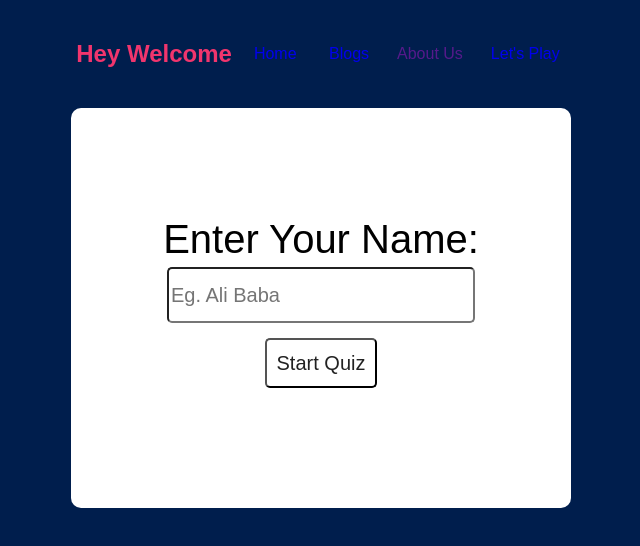
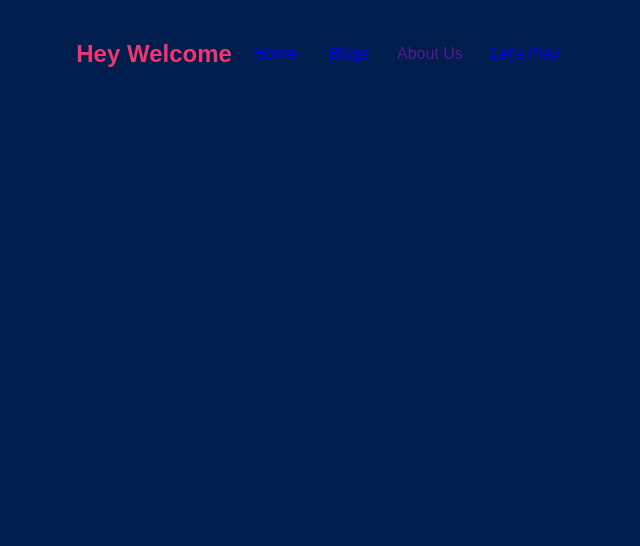
Before and after one commit to nirz306/Legal-Lift, a React (Create React App) app: page / in a window 1280 px wide. Shown: the top 546 px of the page, without its empty margins (319-959 px from the left). Built offline with nearby package versions, Linux system fonts and the light colour scheme.

Commit message:
Update App.js for debugging purpose

```diff
--- a/src/App.js
+++ b/src/App.js
@@ -1,43 +1,40 @@
 import "./App.css";
 import Navbar from "./Navbar";
 import Menu from "./components/Menu";
-import Quiz from "./components/Quiz";
-import EndScreen from "./components/EndScreen";
-import { useState } from "react";
-import { GameStateContext } from "./helpers/Contexts";
+
+
 import {BrowserRouter as Router,Route, Switch} from 'react-router-dom';
 import Blogs from "./helpers/Blogs";
 import Home from "./Home";
-// import Create from './Create';
-// ['menu', 'playing', 'finished']
+
 
 function App() {
-  const [gameState, setGameState] = useState("menu");
-  const [userName, setUserName] = useState("");
-  const [score, setScore] = useState(0);
 
   return (
-    // {<Router>
-    <div className="App">
+
+    <Router>
+     <div className="App">
         <Navbar/>
-       <GameStateContext.Provider
-        value={{
-          gameState,
-          setGameState,
-          userName,
-          setUserName,
-          score,
-          setScore,
-        }}
-      >
-        {gameState === "Home" && <Home />}
-        {gameState === "menu" && <Menu />}
-        {gameState === "playing" && <Quiz />}
-        {gameState === "finished" && <EndScreen />}
-      </GameStateContext.Provider>
+
+        <div className="content">
+          <Switch>
+            <Route exact path="/Blogs">
+                <Blogs />
+            </Route>
+            <Route exact path="/Let'splay">
+              <Menu />
+            </Route>
+            <Route exact path="/Home">
+              <Home />
+            </Route>
+          </Switch>
+        </div>
+
+
      </div>
 
-    // </Router>
+    </Router>
+
   );
 }
 
```
